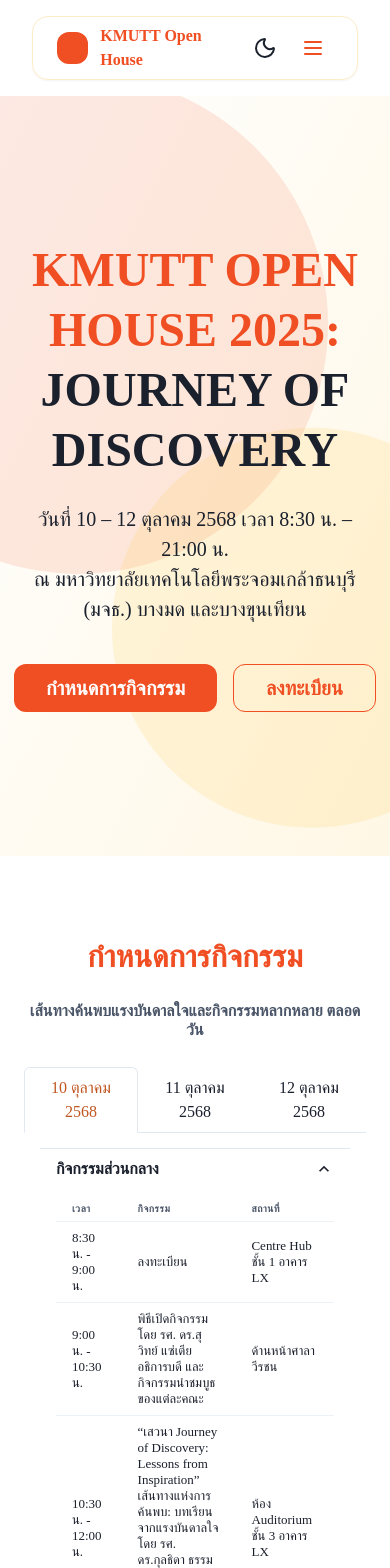
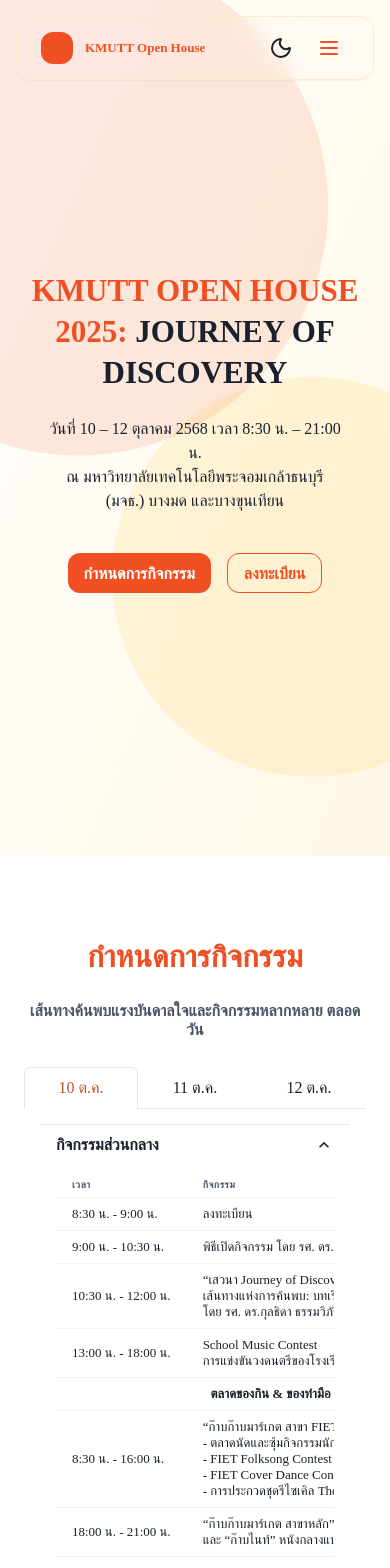
Before and after one commit to aomwara/kmutt-openhouse-app, a Next.js app: page / in a window 390 px wide. Shown: the top 1568 px of the page. Built offline with nearby package versions, Linux system fonts and the light colour scheme; a web font is replaced by a local one.

Commit message:
fix: responsive

```diff
--- a/src/views/pages/landing/LandingPage.tsx
+++ b/src/views/pages/landing/LandingPage.tsx
@@ -35,7 +35,7 @@
     return (
         <Box minH="100vh" bg={useColorModeValue("white", "gray.900")} color={textColor}>
             {/* ===== NAVBAR ===== */}
-            <Box as="header" position="sticky" top="0" zIndex="50" w="full" px={4}>
+            <Box as="header" position="sticky" top="0" zIndex="50" w="full" px={0}>
                 <Container maxW="7xl" py={4}>
                     <Flex
                         bg={navBg}
@@ -54,7 +54,7 @@
 
                             <Box w={8} h={8} rounded="xl" bg={PRIMARY} />
                             <Link href="/" aria-label="KMUTT Open House">
-                                <Text fontWeight="bold" color={PRIMARY}>
+                                <Text fontWeight="bold" fontSize={{ base: "sm", md: "md" }} color={PRIMARY}>
                                     KMUTT Open House
                                 </Text>
                             </Link>
@@ -161,8 +161,9 @@
 
             {/* ===== HERO ===== */}
             <Flex
+                mt={"-20vh"}
                 as="section"
-                minH="90vh"
+                minH="110vh"
                 align="center"
                 justify="center"
                 overflow="hidden"
@@ -180,14 +181,14 @@
                     </svg>
                 </Box>
 
-                <VStack zIndex={1} textAlign="center" spacing={6} px={6} maxW="3xl">
-                    <Heading size="3xl" fontWeight="extrabold" lineHeight={{ base: "60px", md: "62px" }} color={textColor}>
+                <VStack zIndex={1} mt="20" textAlign="center" spacing={6} px={6} maxW="3xl">
+                    <Heading size={{ base: "lg", md: "3xl" }} fontWeight="extrabold" lineHeight={{ base: "60px", md: "62px" }} color={textColor}>
                         <Text as="span" color={PRIMARY}>
                             KMUTT OPEN HOUSE 2025:
                         </Text> {" "}
                         JOURNEY OF DISCOVERY
                     </Heading>
-                    <Text fontSize={{ base: "lg", md: "lg" }} color={textColor}>
+                    <Text px={6} fontSize={{ base: "md", md: "lg" }} color={textColor}>
                         วันที่ 10 – 12 ตุลาคม 2568 เวลา 8:30 น. – 21:00 น. <br />
                         ณ มหาวิทยาลัยเทคโนโลยีพระจอมเกล้าธนบุรี (มจธ.) บางมด และบางขุนเทียน
                     </Text>
@@ -195,7 +196,7 @@
                         <Button
                             as={Link}
                             href="#schedule"
-                            size="lg"
+                            size={{ base: "md", md: "lg" }}
                             bg={PRIMARY}
                             _hover={{ bg: "#d6451f" }}
                             color="white"
@@ -207,7 +208,7 @@
                         <Button
                             as={Link}
                             href="/register"
-                            size="lg"
+                            size={{ base: "md", md: "lg" }}
                             variant="outline"
                             borderColor={PRIMARY}
                             color={PRIMARY}
--- a/src/views/pages/landing/ScheduleSection.tsx
+++ b/src/views/pages/landing/ScheduleSection.tsx
@@ -5,17 +5,7 @@
     TabList,
     TabPanel,
     TabPanels,
-    Accordion,
-    AccordionItem,
-    AccordionButton,
-    AccordionPanel,
-    AccordionIcon,
-    Table,
-    Thead,
-    Tbody,
-    Tr,
-    Th,
-    Td,
+    Text,
     Heading,
     VStack,
 } from "@chakra-ui/react";
@@ -37,9 +27,24 @@
 
             <Tabs variant="enclosed" colorScheme="orange" isFitted>
                 <TabList>
-                    <Tab>10 ตุลาคม 2568</Tab>
-                    <Tab>11 ตุลาคม 2568</Tab>
-                    <Tab>12 ตุลาคม 2568</Tab>
+                    <Tab>
+                        <Text>
+                            <Text display={{ base: "inline", md: "none" }}>10 ต.ค.</Text>
+                            <Text display={{ base: "none", md: "inline" }}>10 ตุลาคม 2568</Text>
+                        </Text>
+                    </Tab>
+                    <Tab>
+                        <Text>
+                            <Text display={{ base: "inline", md: "none" }}>11 ต.ค.</Text>
+                            <Text display={{ base: "none", md: "inline" }}>11 ตุลาคม 2568</Text>
+                        </Text>
+                    </Tab>
+                    <Tab>
+                        <Text>
+                            <Text display={{ base: "inline", md: "none" }}>12 ต.ค.</Text>
+                            <Text display={{ base: "none", md: "inline" }}>12 ตุลาคม 2568</Text>
+                        </Text>
+                    </Tab>
                 </TabList>
 
                 <TabPanels>
--- a/src/views/pages/landing/Tables/ElevenOctTable.tsx
+++ b/src/views/pages/landing/Tables/ElevenOctTable.tsx
@@ -13,6 +13,7 @@
     AccordionIcon,
     Box,
     AccordionPanel,
+    TableContainer
 } from "@chakra-ui/react";
 
 const ElevenOctTable = () => {
@@ -29,6 +30,7 @@
                     </AccordionButton>
                 </h2>
                 <AccordionPanel>
+                    <TableContainer>
                         <Table size="sm">
                             <Thead>
                                 <Tr>
@@ -98,6 +100,7 @@
                                 </Tr>
                             </Tbody>
                         </Table>
+                    </TableContainer>
                 </AccordionPanel>
             </AccordionItem>
 
@@ -112,6 +115,7 @@
                     </AccordionButton>
                 </h2>
                 <AccordionPanel>
+                    <TableContainer>
                         <Table size="sm">
                             <Thead>
                                 <Tr>
@@ -155,6 +159,7 @@
                                 </Tr>
                             </Tbody>
                         </Table>
+                    </TableContainer>
                 </AccordionPanel>
             </AccordionItem>
 
@@ -170,6 +175,7 @@
                     </AccordionButton>
                 </h2>
                 <AccordionPanel>
+                    <TableContainer>
                         <Table size="sm">
                             <Thead>
                                 <Tr>
@@ -210,6 +216,7 @@
                                 </Tr>
                             </Tbody>
                         </Table>
+                    </TableContainer>
                 </AccordionPanel>
             </AccordionItem>
 
@@ -225,6 +232,7 @@
                     </AccordionButton>
                 </h2>
                 <AccordionPanel>
+                    <TableContainer>
                         <Table size="sm">
                             <Thead>
                                 <Tr>
@@ -288,6 +296,7 @@
                                 </Tr>
                             </Tbody>
                         </Table>
+                    </TableContainer>
                 </AccordionPanel>
             </AccordionItem>
 
@@ -302,6 +311,7 @@
                     </AccordionButton>
                 </h2>
                 <AccordionPanel>
+                    <TableContainer>
                         <Table size="sm">
                             <Thead>
                                 <Tr>
@@ -355,6 +365,7 @@
                                 </Tr>
                             </Tbody>
                         </Table>
+                    </TableContainer>
                 </AccordionPanel>
             </AccordionItem>
 
@@ -370,6 +381,7 @@
                     </AccordionButton>
                 </h2>
                 <AccordionPanel pb={4}>
+                    <TableContainer>
                         <Table size="sm">
                             <Thead>
                                 <Tr>
@@ -386,6 +398,7 @@
                                 </Tr>
                             </Tbody>
                         </Table>
+                    </TableContainer>
                 </AccordionPanel>
             </AccordionItem>
 
@@ -400,6 +413,7 @@
                     </AccordionButton>
                 </h2>
                 <AccordionPanel pb={4}>
+                    <TableContainer>
                         <Table size="sm" variant="simple">
                             <Thead>
                                 <Tr>
@@ -416,6 +430,7 @@
                                 </Tr>
                             </Tbody>
                         </Table>
+                    </TableContainer>
                 </AccordionPanel>
             </AccordionItem>
 
@@ -430,6 +445,7 @@
                     </AccordionButton>
                 </h2>
                 <AccordionPanel pb={4}>
+                    <TableContainer >
                         <Table size="sm" variant="simple">
                             <Thead>
                                 <Tr>
@@ -446,6 +462,7 @@
                                 </Tr>
                             </Tbody>
                         </Table>
+                    </TableContainer>
                 </AccordionPanel>
             </AccordionItem>
 
@@ -460,6 +477,7 @@
                     </AccordionButton>
                 </h2>
                 <AccordionPanel pb={4}>
+                    <TableContainer>
                         <Table size="sm" variant="simple">
                             <Thead>
                                 <Tr>
@@ -496,6 +514,7 @@
                                 </Tr>
                             </Tbody>
                         </Table>
+                    </TableContainer>
                 </AccordionPanel>
             </AccordionItem>
 
@@ -510,6 +529,7 @@
                     </AccordionButton>
                 </h2>
                 <AccordionPanel pb={4}>
+                    <TableContainer>
                         <Table size="sm" variant="simple">
                             <Thead>
                                 <Tr>
@@ -537,10 +557,9 @@
                                 </Tr>
                             </Tbody>
                         </Table>
+                    </TableContainer>
                 </AccordionPanel>
             </AccordionItem>
-
-
 
         </Accordion >
     );
--- a/src/views/pages/landing/Tables/TenOctTable.tsx
+++ b/src/views/pages/landing/Tables/TenOctTable.tsx
@@ -11,6 +11,7 @@
     AccordionIcon,
     Box,
     AccordionPanel,
+    TableContainer,
 } from "@chakra-ui/react";
 
 const TenOctTable = () => {
@@ -25,6 +26,7 @@
                     <AccordionIcon />
                 </AccordionButton>
                 <AccordionPanel>
+                    <TableContainer>
                         <Table size="sm">
                             <Thead>
                                 <Tr>
@@ -92,7 +94,7 @@
                                 </Tr>
                             </Tbody>
                         </Table>
-
+                    </TableContainer>
                 </AccordionPanel>
             </AccordionItem >
 
@@ -105,6 +107,7 @@
                     <AccordionIcon />
                 </AccordionButton>
                 <AccordionPanel>
+                    <TableContainer>
                         <Table size="sm">
                             <Thead>
                                 <Tr>
@@ -136,6 +139,7 @@
                                 </Tr>
                             </Tbody>
                         </Table>
+                    </TableContainer>
                 </AccordionPanel>
             </AccordionItem >
 
@@ -148,6 +152,7 @@
                     <AccordionIcon />
                 </AccordionButton>
                 <AccordionPanel>
+                    <TableContainer>
                         <Table size="sm">
                             <Thead>
                                 <Tr>
@@ -175,6 +180,7 @@
                                 </Tr>
                             </Tbody>
                         </Table>
+                    </TableContainer>
                 </AccordionPanel>
             </AccordionItem >
 
@@ -187,6 +193,7 @@
                     <AccordionIcon />
                 </AccordionButton>
                 <AccordionPanel>
+                    <TableContainer>
                         <Table size="sm">
                             <Thead>
                                 <Tr>
@@ -234,6 +241,7 @@
                                 </Tr>
                             </Tbody>
                         </Table>
+                    </TableContainer>
                 </AccordionPanel>
             </AccordionItem >
 
@@ -246,6 +254,7 @@
                     <AccordionIcon />
                 </AccordionButton>
                 <AccordionPanel>
+                    <TableContainer>
                         <Table size="sm">
                             <Thead>
                                 <Tr>
@@ -279,6 +288,7 @@
                                 </Tr>
                             </Tbody>
                         </Table>
+                    </TableContainer>
                 </AccordionPanel>
             </AccordionItem >
 
@@ -291,6 +301,7 @@
                     <AccordionIcon />
                 </AccordionButton>
                 <AccordionPanel>
+                    <TableContainer>
                         <Table size="sm">
                             <Thead>
                                 <Tr>
@@ -307,6 +318,7 @@
                                 </Tr>
                             </Tbody>
                         </Table>
+                    </TableContainer>
                 </AccordionPanel>
             </AccordionItem >
 
@@ -319,6 +331,7 @@
                     <AccordionIcon />
                 </AccordionButton>
                 <AccordionPanel>
+                    <TableContainer>
                         <Table size="sm">
                             <Thead>
                                 <Tr>
@@ -335,6 +348,7 @@
                                 </Tr>
                             </Tbody>
                         </Table>
+                    </TableContainer>
                 </AccordionPanel>
             </AccordionItem >
 
@@ -347,6 +361,7 @@
                     <AccordionIcon />
                 </AccordionButton>
                 <AccordionPanel>
+                    <TableContainer>
                         <Table size="sm">
                             <Thead>
                                 <Tr>
@@ -378,6 +393,7 @@
                                 </Tr>
                             </Tbody>
                         </Table>
+                    </TableContainer>
                 </AccordionPanel>
             </AccordionItem >
 
@@ -390,6 +406,7 @@
                     <AccordionIcon />
                 </AccordionButton>
                 <AccordionPanel>
+                    <TableContainer>
                         <Table size="sm">
                             <Thead>
                                 <Tr>
@@ -409,6 +426,7 @@
                                 </Tr>
                             </Tbody>
                         </Table>
+                    </TableContainer>
                 </AccordionPanel>
             </AccordionItem >
         </Accordion >
--- a/src/views/pages/landing/Tables/TwelveOctTable.tsx
+++ b/src/views/pages/landing/Tables/TwelveOctTable.tsx
@@ -13,6 +13,7 @@
     AccordionIcon,
     Box,
     AccordionPanel,
+    TableContainer
 } from "@chakra-ui/react";
 
 const TweleveOctTable = () => {
@@ -29,6 +30,7 @@
                     </AccordionButton>
                 </h2>
                 <AccordionPanel pb={4}>
+                    <TableContainer>
                         <Table size="sm">
                             <Thead>
                                 <Tr>
@@ -85,6 +87,7 @@
                                 </Tr>
                             </Tbody>
                         </Table>
+                    </TableContainer>
                 </AccordionPanel>
             </AccordionItem>
 
@@ -99,6 +102,7 @@
                     </AccordionButton>
                 </h2>
                 <AccordionPanel pb={4}>
+                    <TableContainer>
                         <Table size="sm">
                             <Thead>
                                 <Tr>
@@ -129,6 +133,7 @@
                                 </Tr>
                             </Tbody>
                         </Table>
+                    </TableContainer>
                 </AccordionPanel>
             </AccordionItem>
 
@@ -143,6 +148,7 @@
                     </AccordionButton>
                 </h2>
                 <AccordionPanel pb={4}>
+                    <TableContainer>
                         <Table size="sm">
                             <Thead>
                                 <Tr>
@@ -166,6 +172,7 @@
                                 </Tr>
                             </Tbody>
                         </Table>
+                    </TableContainer>
                 </AccordionPanel>
             </AccordionItem>
 
@@ -180,6 +187,7 @@
                     </AccordionButton>
                 </h2>
                 <AccordionPanel pb={4}>
+                    <TableContainer>
                         <Table size="sm">
                             <Thead>
                                 <Tr>
@@ -240,6 +248,7 @@
                                 </Tr>
                             </Tbody>
                         </Table>
+                    </TableContainer>
                 </AccordionPanel>
             </AccordionItem>
 
@@ -254,6 +263,7 @@
                     </AccordionButton>
                 </h2>
                 <AccordionPanel pb={4}>
+                    <TableContainer>
                         <Table size="sm">
                             <Thead>
                                 <Tr>
@@ -283,6 +293,7 @@
                                 </Tr>
                             </Tbody>
                         </Table>
+                    </TableContainer>
                 </AccordionPanel>
             </AccordionItem>
 
@@ -297,6 +308,7 @@
                     </AccordionButton>
                 </h2>
                 <AccordionPanel pb={4}>
+                    <TableContainer>
                         <Table size="sm">
                             <Thead>
                                 <Tr>
@@ -318,6 +330,7 @@
                                 </Tr>
                             </Tbody>
                         </Table>
+                    </TableContainer>
                 </AccordionPanel>
             </AccordionItem>
 
@@ -332,6 +345,7 @@
                     </AccordionButton>
                 </h2>
                 <AccordionPanel pb={4}>
+                    <TableContainer>
                         <Table size="sm">
                             <Thead>
                                 <Tr>
@@ -348,6 +362,7 @@
                                 </Tr>
                             </Tbody>
                         </Table>
+                    </TableContainer>
                 </AccordionPanel>
             </AccordionItem>
 
@@ -362,6 +377,7 @@
                     </AccordionButton>
                 </h2>
                 <AccordionPanel pb={4}>
+                    <TableContainer>
                         <Table size="sm">
                             <Thead>
                                 <Tr>
@@ -393,6 +409,7 @@
                                 </Tr>
                             </Tbody>
                         </Table>
+                    </TableContainer>
                 </AccordionPanel>
             </AccordionItem>
         </Accordion >
```
Lines whose indentation alone changed are shown as unchanged.
